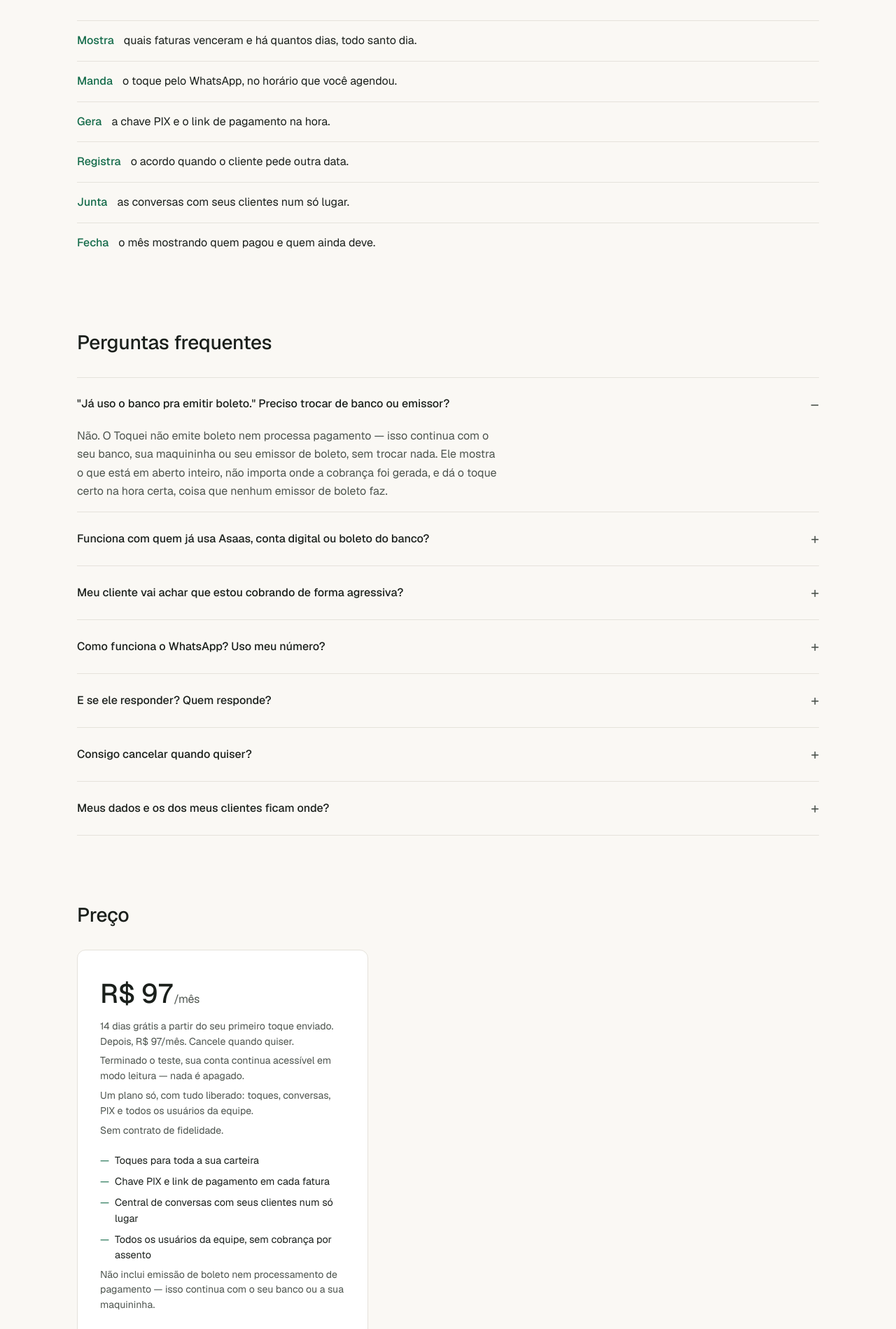
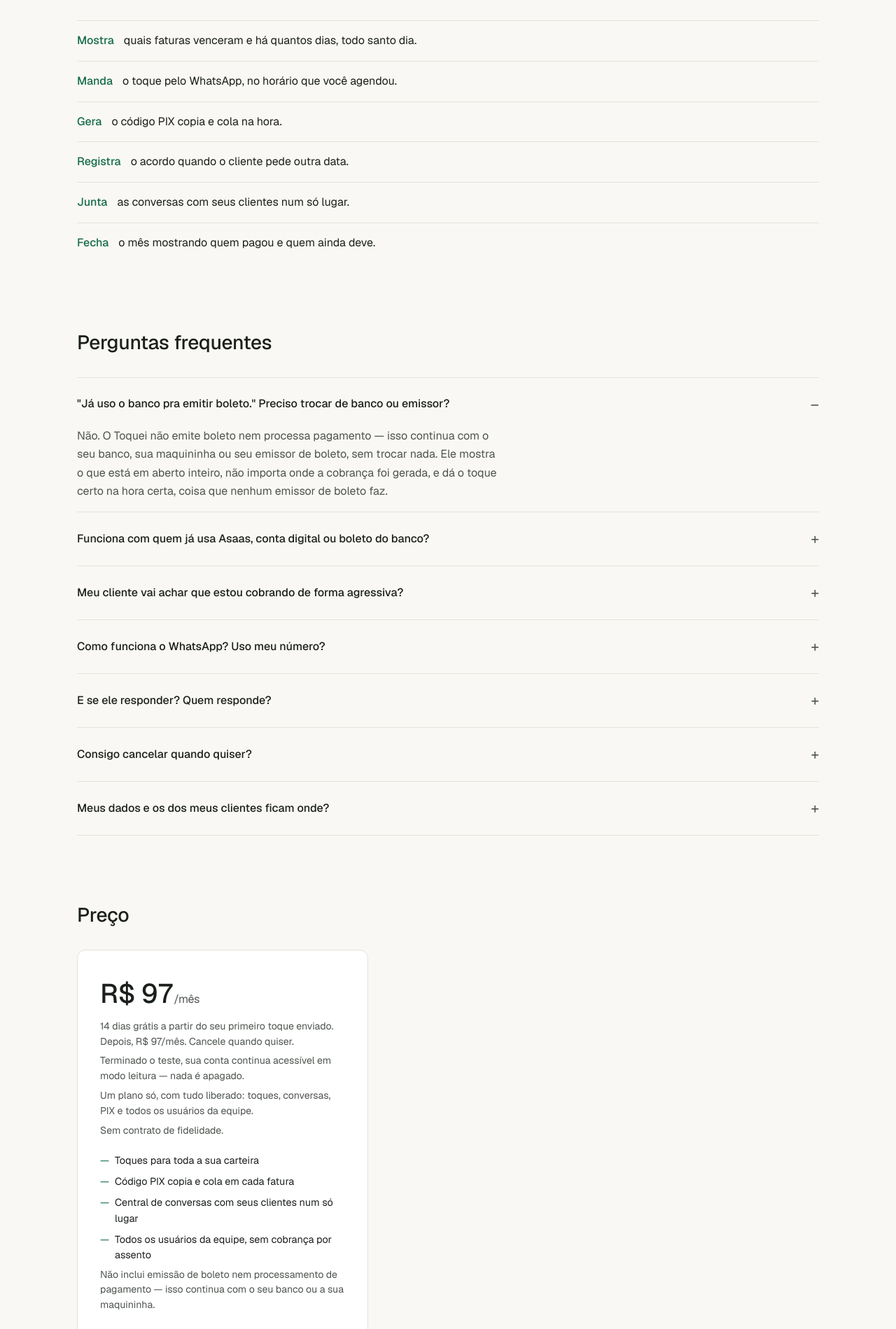
Before and after one commit to zanzuknyyctt-hash/Toquei-site, a plain HTML site: page index.html in a window 1280 px wide. Shown: the part 2733-4632 px from the top of the page at 70% size. Drawn offline with Linux system fonts and the light colour scheme.

Commit message:
fix(recursos): PIX gera codigo copia e cola, nao link de pagamento
O app (src/lib/pix.ts) gera um BR Code/EMV copia-e-cola, nunca uma
URL de checkout clicavel. Corrige a descricao em "O que o Toquei
faz" e no card de preco pra bater com o que o produto realmente faz.

```diff
--- a/index.html
+++ b/index.html
@@ -631,7 +631,7 @@ footer .copy{font-size:.82rem; color:var(--texto-2);}
       <div class="lista-recursos">
         <p class="recurso"><span class="verbo">Mostra</span> quais faturas venceram e há quantos dias, todo santo dia.</p>
         <p class="recurso"><span class="verbo">Manda</span> o toque pelo WhatsApp, no horário que você agendou.</p>
-        <p class="recurso"><span class="verbo">Gera</span> a chave PIX e o link de pagamento na hora.</p>
+        <p class="recurso"><span class="verbo">Gera</span> o código PIX copia e cola na hora.</p>
         <p class="recurso"><span class="verbo">Registra</span> o acordo quando o cliente pede outra data.</p>
         <p class="recurso"><span class="verbo">Junta</span> as conversas com seus clientes num só lugar.</p>
         <p class="recurso"><span class="verbo">Fecha</span> o mês mostrando quem pagou e quem ainda deve.</p>
@@ -686,7 +686,7 @@ footer .copy{font-size:.82rem; color:var(--texto-2);}
         <p class="preco-linha">Sem contrato de fidelidade.</p>
         <div class="preco-itens">
           <p class="i"><span>—</span> Toques para toda a sua carteira</p>
-          <p class="i"><span>—</span> Chave PIX e link de pagamento em cada fatura</p>
+          <p class="i"><span>—</span> Código PIX copia e cola em cada fatura</p>
           <p class="i"><span>—</span> Central de conversas com seus clientes num só lugar</p>
           <p class="i"><span>—</span> Todos os usuários da equipe, sem cobrança por assento</p>
         </div>
```
